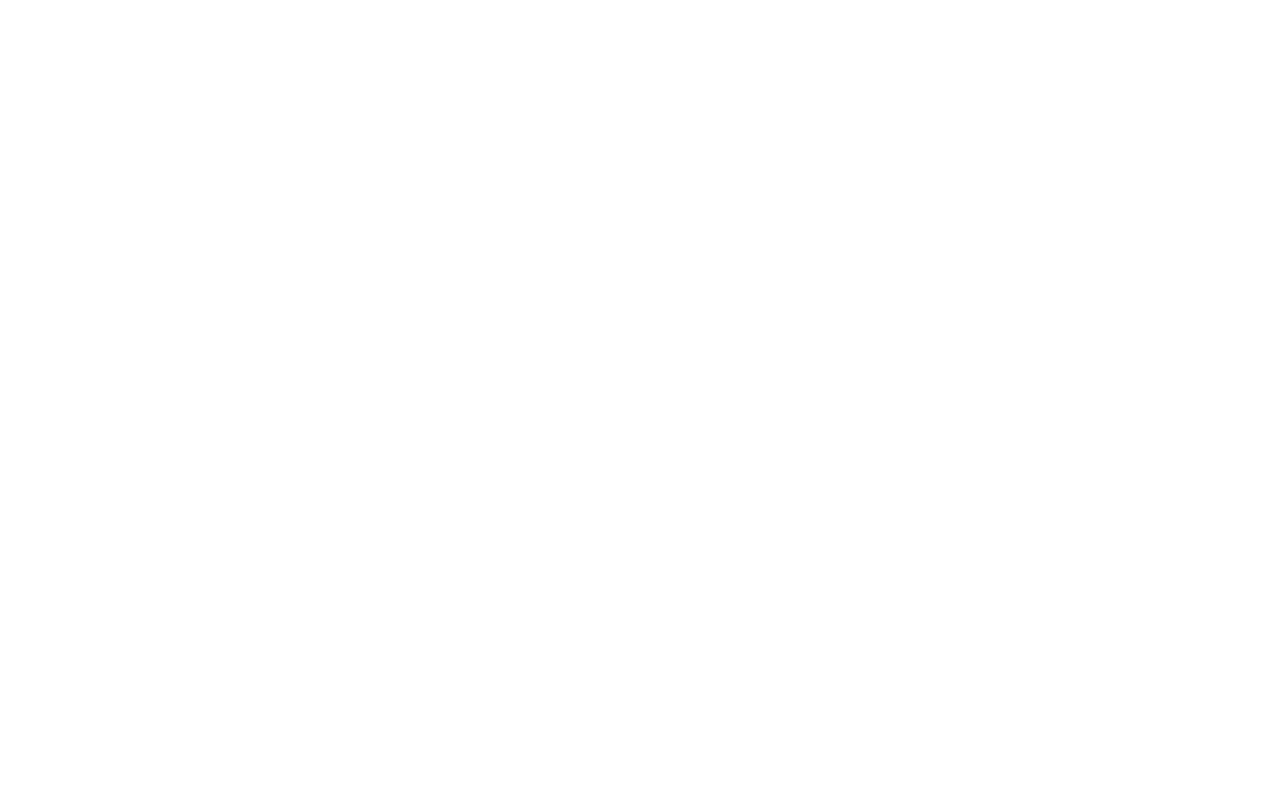
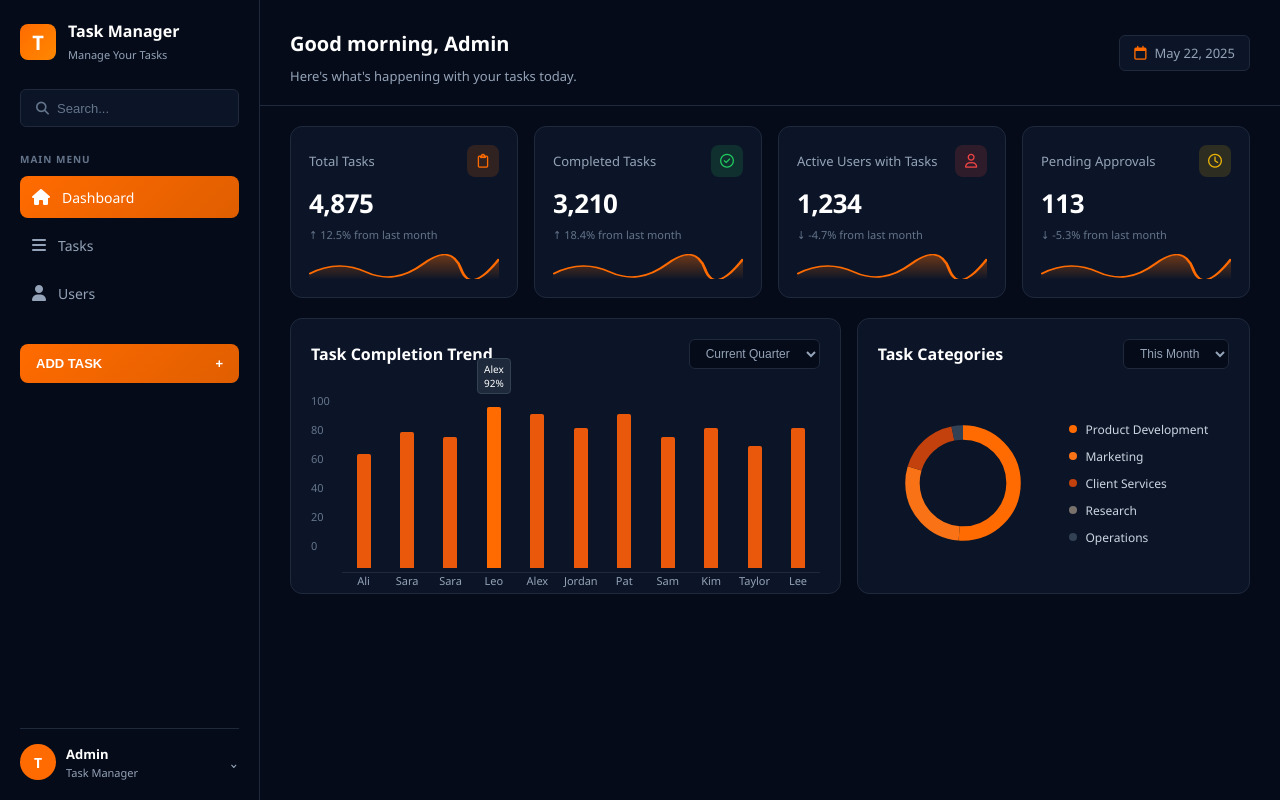
Before and after one commit to Fiza-Rani-057/Student-Task-Manager, a React (Vite) app: page / in a window 1280 px wide. Built offline with nearby package versions, Linux system fonts and the light colour scheme.

Commit message:
Student Task Manager

```diff
--- a/src/App.jsx
+++ b/src/App.jsx
@@ -1,18 +1,10 @@
-// import { Charts} from "./Components/Charts";
-import { Form } from "./Components/Form";
+import { Dashboard } from "./Pages/Dashboard";
 
 
 function App() {
   return (
     <>
-      {/* <Sidebar />
-      <Header /> */}
-      {/* <Cards/> */}
-      {/* <Charts/> */}
-      {/* <Form/> */}
-
-
-
+  <Dashboard/>
     </>
   )
 
--- a/src/Pages/Dashboard.css
+++ b/src/Pages/Dashboard.css
@@ -0,0 +1,66 @@
+/* Main Dashboard Layout Container */
+
+* {
+    box-sizing: border-box;
+}
+
+.dashboard-layout {
+    display: flex;
+    width: 100%;
+    min-height: 100vh;
+    background-color: #050b18;
+    font-family: 'Segoe UI', Tahoma, Geneva, Verdana, sans-serif;
+}
+
+.dashboard-content {
+    flex: 1;
+    min-width: 0;
+    min-height: 100vh;
+    margin-left: 260px;
+    padding: 25px;
+    display: flex;
+    flex-direction: column;
+    gap: 25px;
+    background-color: #050b18;
+}
+
+/* Tablet */
+@media (max-width: 992px) {
+    .dashboard-content {
+        padding: 20px;
+    }
+}
+
+/* Mobile */
+@media (max-width: 768px) {
+    .dashboard-layout {
+        flex-direction: column;
+    }
+
+    .dashboard-content {
+        margin-left: 0;
+        width: 100%;
+        padding: 15px;
+        min-height: auto;
+    }
+}
+/* Main wrapper ko flex container banayein */
+.dashboard {
+  display: flex;
+  background-color: #050b18;
+  min-height: 100vh;
+  width: 100%;
+  box-sizing: border-box;
+  margin: 0;
+  padding: 0;
+}
+.dashboard .main {
+  flex: 1;
+  display: flex;
+  flex-direction: column;
+  background-color: #050b18;
+  min-height: 100vh;
+  overflow-y: auto;
+  box-sizing: border-box;
+  padding-bottom: 40px;
+}
--- a/src/Pages/Dashboard.jsx
+++ b/src/Pages/Dashboard.jsx
@@ -0,0 +1,19 @@
+ import { Sidebar } from "../Components/Sidebar"
+ import { Charts } from "../Components/Charts"
+ import { Cards } from "../Components/Card"
+ import { Header } from "../Components/Header"
+  import "./Dashboard.css"
+
+  function Dashboard(){
+  return(
+    <div className="dashboard">
+        <Sidebar/>
+        <div className="main">
+            <Header/>
+            <Cards/>
+            <Charts/>
+        </div>
+    </div>
+  )
+  }
+  export {Dashboard}
--- a/src/index.css
+++ b/src/index.css
@@ -0,0 +1,8 @@
+html, body, #root {
+  background-color: #050b18 !important;
+  margin: 0;
+  padding: 0;
+  min-height: 100vh;
+  color: #ffffff;
+  font-family: 'Segoe UI', Tahoma, Geneva, Verdana, sans-serif;
+}
```
